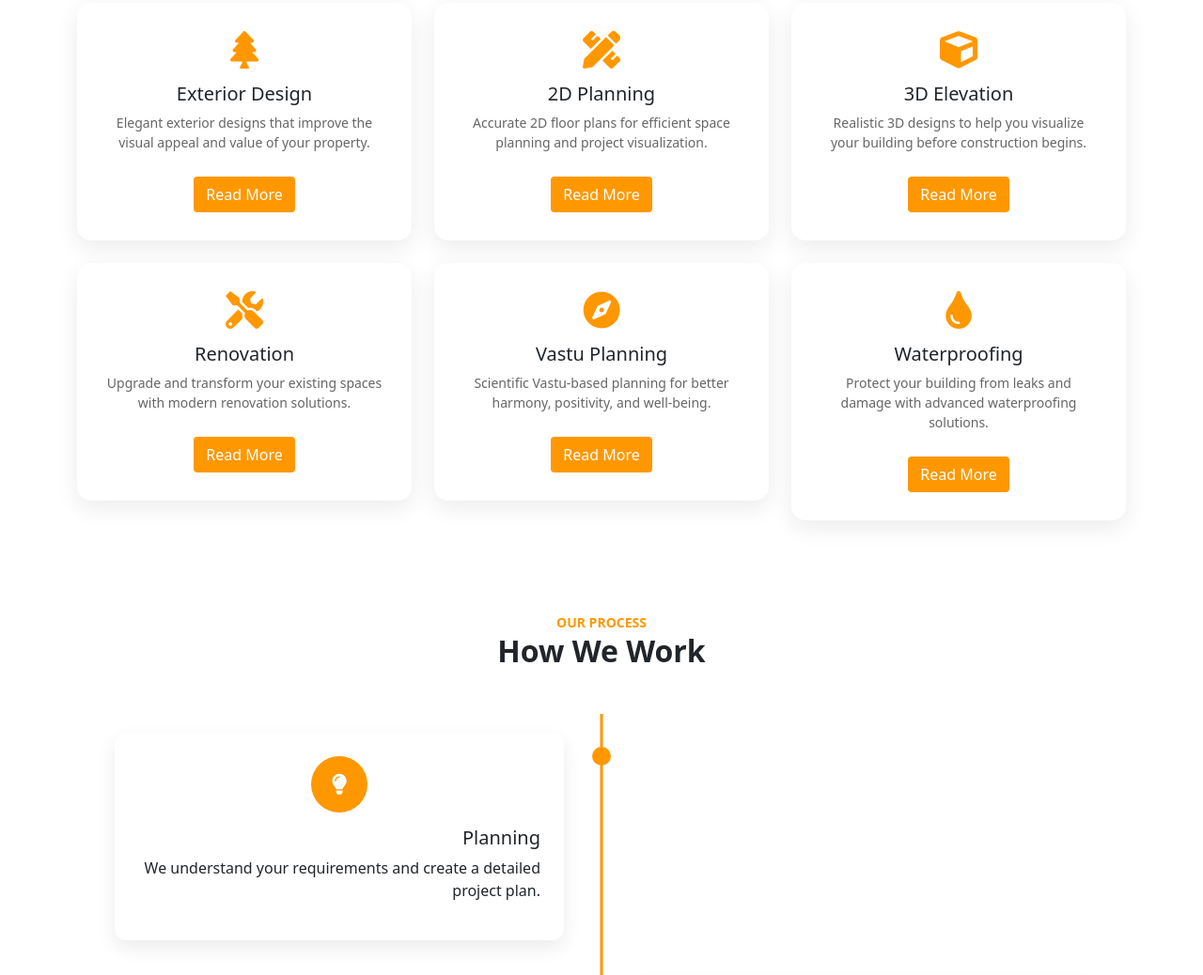
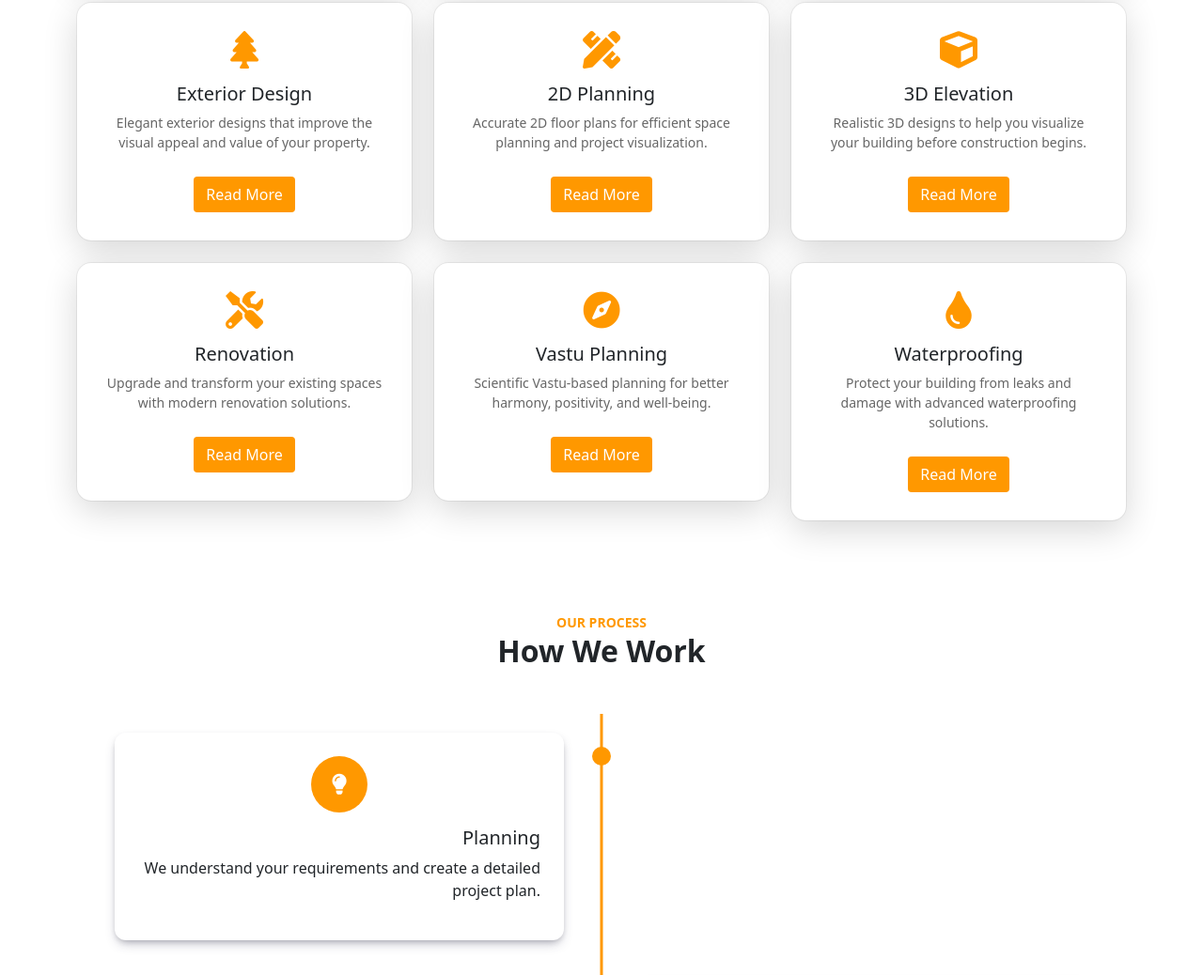
Before and after one commit to siva17061997/VRN_Aishwaryam, a plain HTML site: page index.html in a window 1280 px wide. Shown: the part 1154-2192 px from the top of the page at 94% size. Drawn offline with Linux system fonts and the light colour scheme.

Commit message:
Updated shadow

```diff
--- a/css/coustom.css
+++ b/css/coustom.css
@@ -246,7 +246,7 @@
     background: #fff;
     padding: 30px;
     border-radius: 15px;
-    box-shadow: 0 8px 25px rgba(0,0,0,0.08);
+    box-shadow: rgba(0, 0, 0, 0.16) 0px 10px 36px 0px, rgba(0, 0, 0, 0.06) 0px 0px 0px 1px;
     transition: 0.4s;
     opacity: 0;
     transform: translateY(40px);
@@ -353,7 +353,7 @@
     background: #fff;
     padding: 25px;
     border-radius: 12px;
-    box-shadow: 0 8px 20px rgba(0,0,0,0.08);
+    box-shadow: rgba(50, 50, 93, 0.25) 0px 6px 12px -2px, rgba(0, 0, 0, 0.3) 0px 3px 7px -3px;
     position: relative;
     transition: 0.3s;
 }
```
